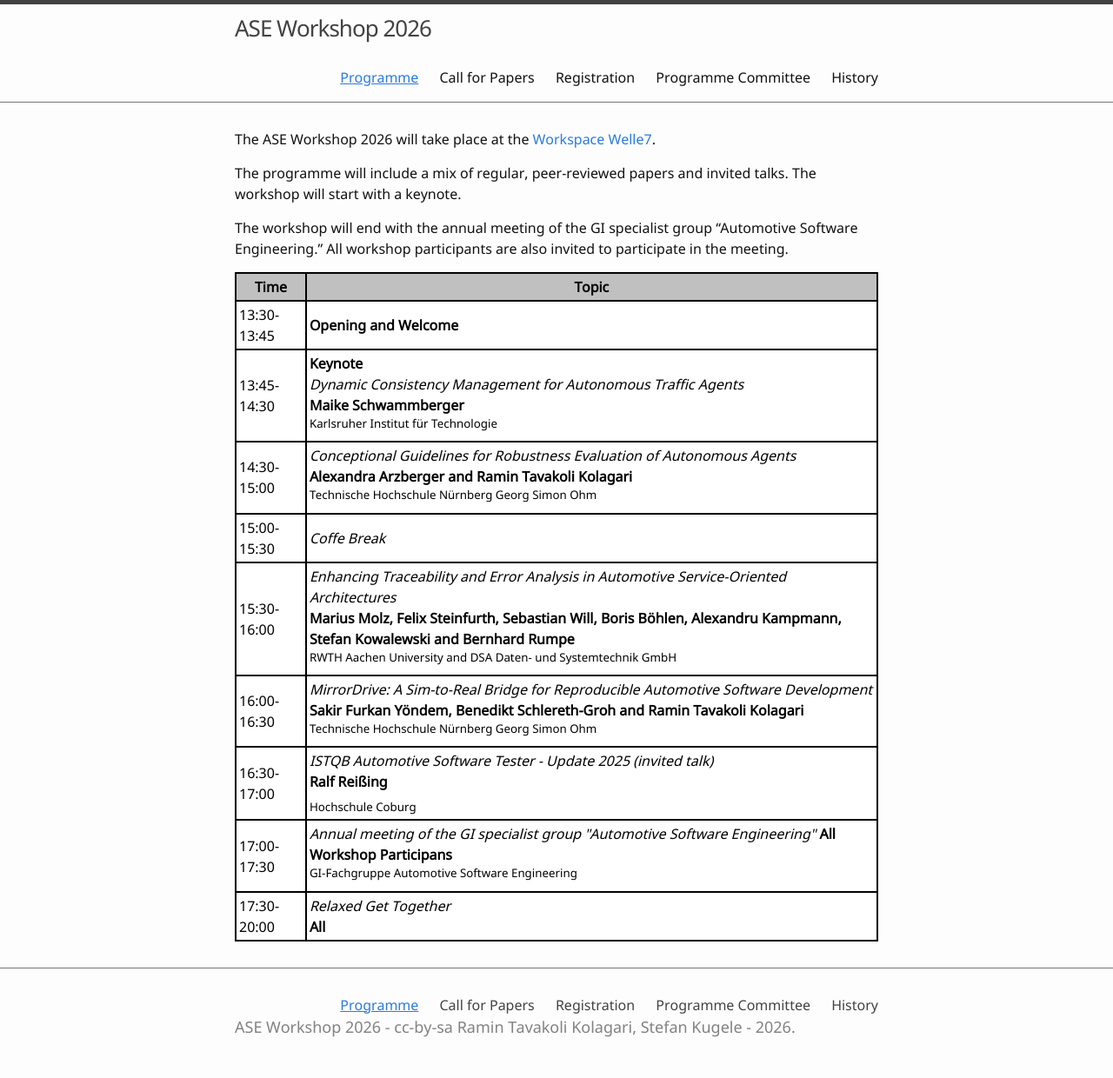
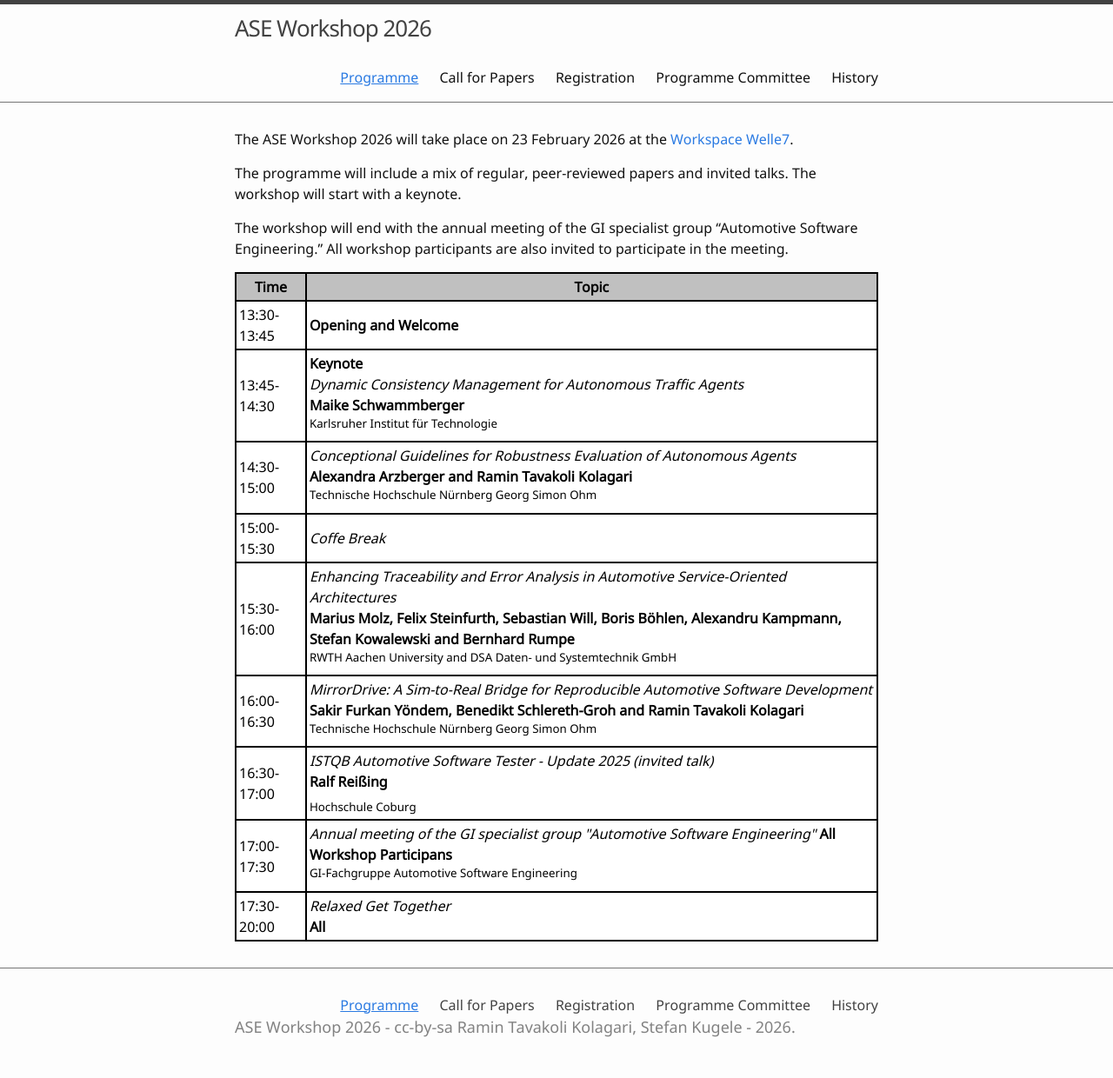
Before and after one commit to ASE-Workshop/2026, a Jekyll site: the page built from 0-programm.md, in a window 1280 px wide. Shown: the whole page at 87% size. Built offline with Jekyll 4.4.1, drawn with Linux system fonts in a browser that asks for light colours.

Commit message:
Update 0-programm.md

```diff
--- a/0-programm.md
+++ b/0-programm.md
@@ -3,7 +3,7 @@ title: Programme
 nav: true
 ---
 
-The ASE Workshop 2026 will take place at the [Workspace Welle7](https://se2026.inf.unibe.ch/de/location/workspace-welle7/).
+The ASE Workshop 2026 will take place on 23 February 2026 at the [Workspace Welle7](https://se2026.inf.unibe.ch/de/location/workspace-welle7/).
 
 The programme will include a mix of regular, peer-reviewed papers and invited talks. The workshop will start with a keynote.
 
```
